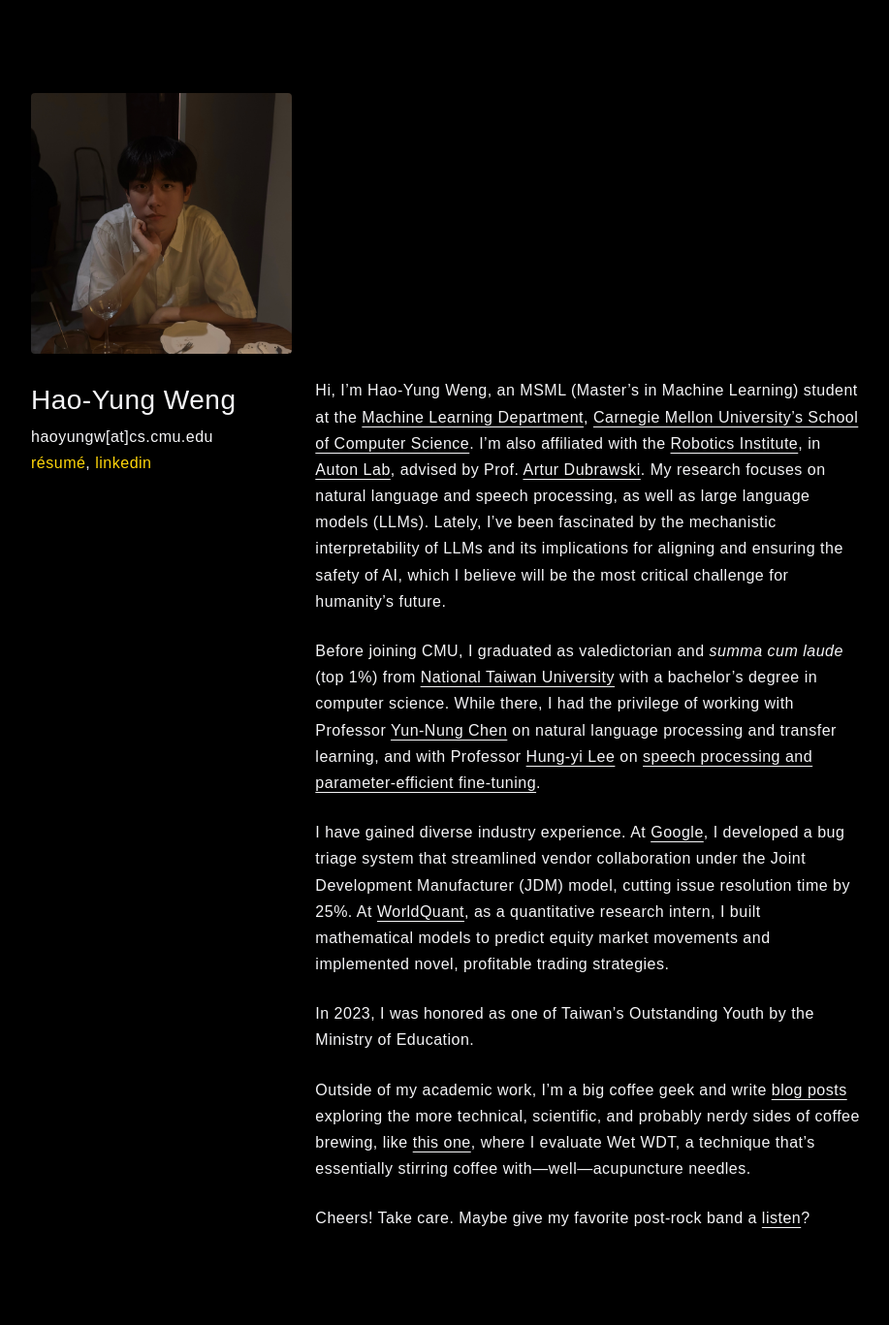
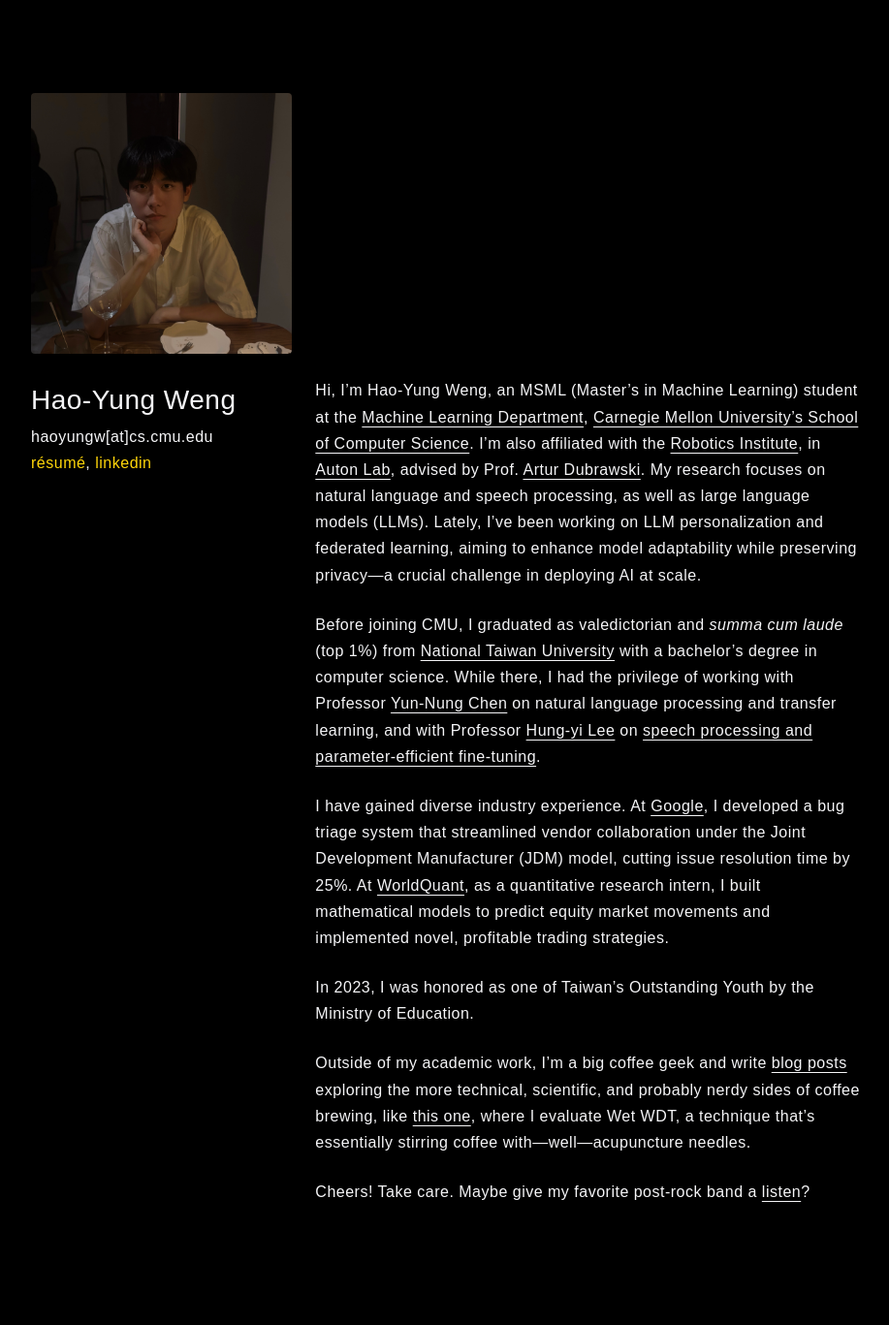
Before and after one commit to haoyungweng/haoyungweng.github.io, a Jekyll site: the page built from index.md, in a window 1280 px wide. Shown: the whole page at 97% size, without its empty margins (180-1097 px from the left). Built offline with Jekyll 4.4.1, drawn with Linux system fonts in a browser that asks for light colours; some web fonts are replaced; after the commit the page ends 1339 px from its top, so only the background shows below that.

Commit message:
update bio to include federated learning

```diff
--- a/index.md
+++ b/index.md
@@ -3,7 +3,7 @@ title: Hao-Yung Weng
 layout: home
 ---
 
-Hi, I’m Hao-Yung Weng, an MSML (Master’s in Machine Learning) student at the [Machine Learning Department](https://www.ml.cmu.edu/), [Carnegie Mellon University’s School of Computer Science](https://www.cs.cmu.edu/). I'm also affiliated with the [Robotics Institute](https://www.ri.cmu.edu/), in [Auton Lab](https://autonlab.org/), advised by Prof. [Artur Dubrawski](https://www.ri.cmu.edu/ri-faculty/artur-w-dubrawski/). My research focuses on natural language and speech processing, as well as large language models (LLMs). Lately, I've been fascinated by the mechanistic interpretability of LLMs and its implications for aligning and ensuring the safety of AI, which I believe will be the most critical challenge for humanity's future.
+Hi, I’m Hao-Yung Weng, an MSML (Master’s in Machine Learning) student at the [Machine Learning Department](https://www.ml.cmu.edu/), [Carnegie Mellon University’s School of Computer Science](https://www.cs.cmu.edu/). I'm also affiliated with the [Robotics Institute](https://www.ri.cmu.edu/), in [Auton Lab](https://autonlab.org/), advised by Prof. [Artur Dubrawski](https://www.ri.cmu.edu/ri-faculty/artur-w-dubrawski/). My research focuses on natural language and speech processing, as well as large language models (LLMs). Lately, I’ve been working on LLM personalization and federated learning, aiming to enhance model adaptability while preserving privacy—a crucial challenge in deploying AI at scale.
 
 Before joining CMU, I graduated as valedictorian and *summa cum laude* (top 1%) from [National Taiwan University](https://www.ntu.edu.tw/english/) with a bachelor's degree in computer science. While there, I had the privilege of working with Professor [Yun-Nung Chen](https://www.csie.ntu.edu.tw/~yvchen/) on natural language processing and transfer learning, and with Professor [Hung-yi Lee](https://speech.ee.ntu.edu.tw/~hylee/index.php) on [speech processing and parameter-efficient fine-tuning](https://arxiv.org/abs/2401.02122).
 
```
